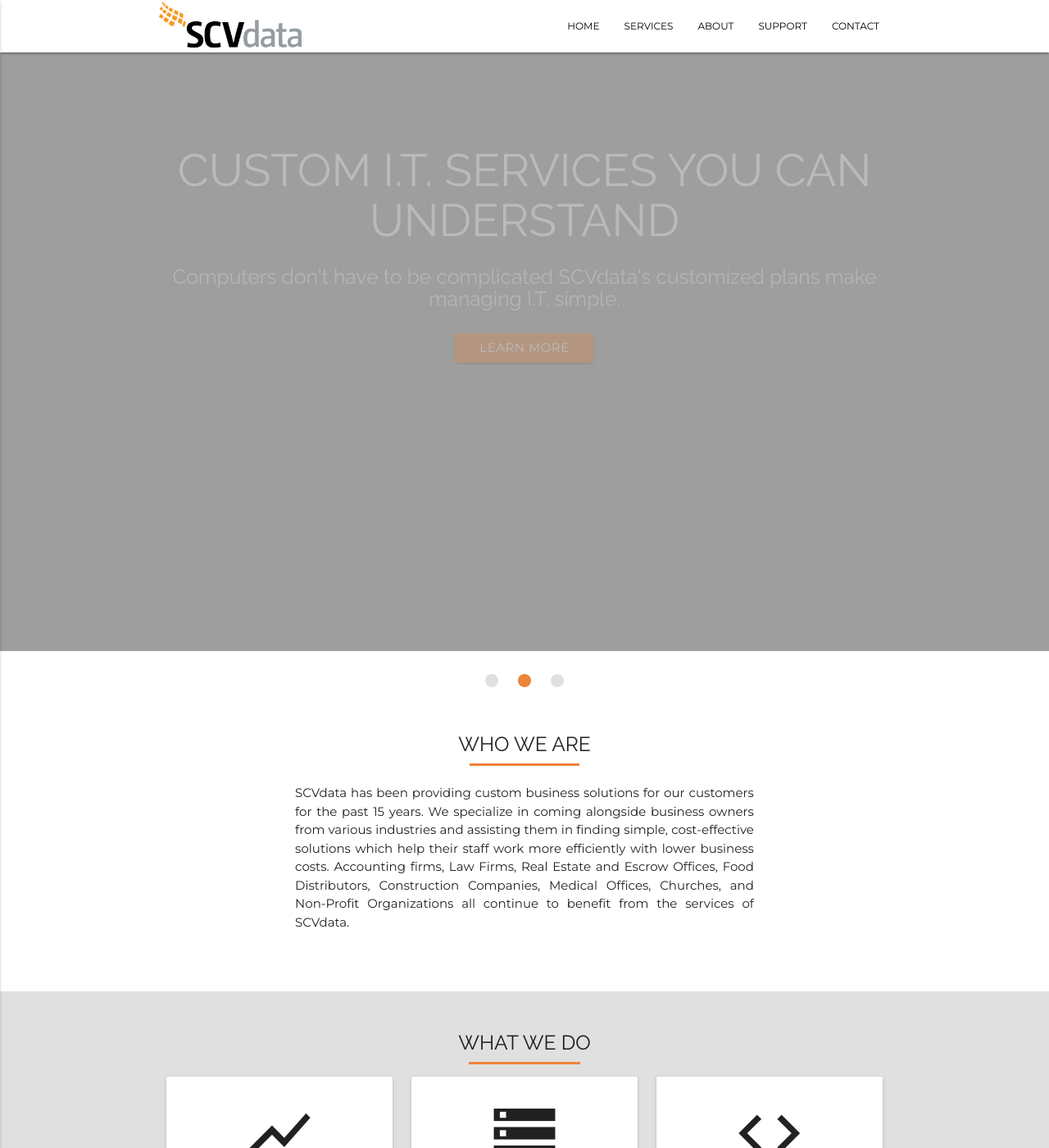
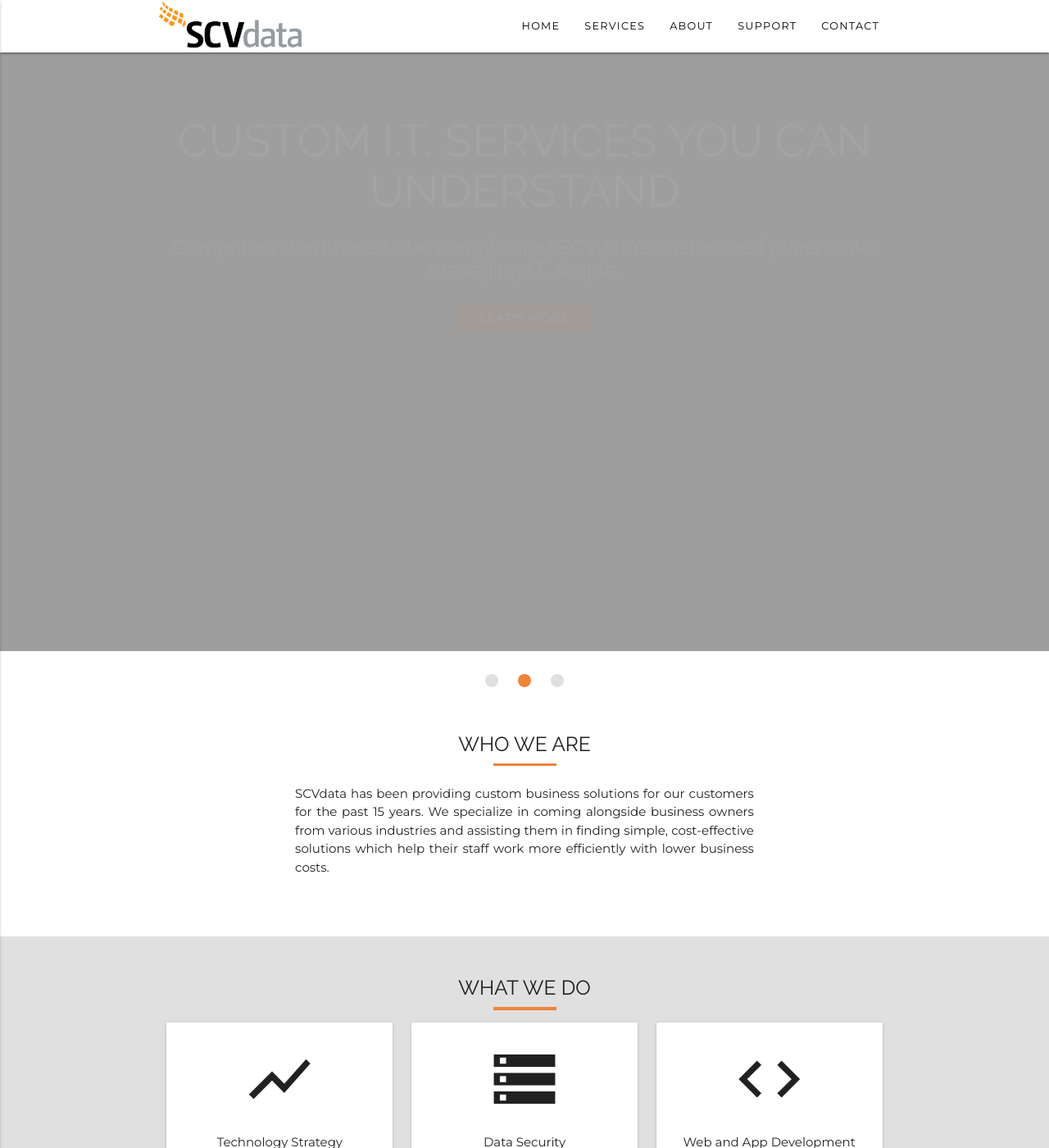
Before and after one commit to carlotscvdata/scvdata_website, a Jekyll site: the page built from index.md, in a window 1280 px wide and 1400 px high. Shown: the whole window at 82% size. Built offline with Jekyll 4.4.1, drawn with Linux system fonts in a browser that asks for light colours; nearby versions of some CDN libraries; some of the changed text lies outside the part shown.

Commit message:
Mobile Responsive and other changes

```diff
--- a/_includes/footer.html
+++ b/_includes/footer.html
@@ -3,15 +3,14 @@
     <div class="row">
     <div class="col l6 s12">
 		<div class="footer-logo">
-		<a href="/"><img src="/img/scvdata_logo.png"></a>
+		<a href="/"><img src="/img/scvdata_logo_white.png"></a>
 	  </div>
 		<p>25050 Ave Kearny #212, Valencia, CA 91355</p>
 		<p>support@scvdata.com</p>
 		<p>661-600-5333</p>
+		</div>
 
-		</div>
-		 <div class="col l4 offset-l2 s12">
-			<h5 class="white-text">Sitemap</h5>
+		 <div class="col l6 s12 center-align">
 			<ul>
 			 <li><a class="grey-text text-lighten-3" href="#!">Services</a></li>
 			 <li><a class="grey-text text-lighten-3" href="#!">About</a></li>
--- a/_includes/head.html
+++ b/_includes/head.html
@@ -13,10 +13,8 @@
     <link rel="stylesheet" href="{{ "/css/main.css" | prepend: site.baseurl }}">
     <link rel="canonical" href="{{ page.url | replace:'index.html','' | prepend: site.baseurl | prepend: site.url }}">
 
-
     <!--Let browser know website is optimized for mobile-->
     <meta name="viewport" content="width=device-width, initial-scale=1.0"/>
 
 	<title>{% if page.title %}{{ page.title }}{% else %}{{ site.title }}{% endif %}</title>
-
 </head>
--- a/_layouts/home.html
+++ b/_layouts/home.html
@@ -19,7 +19,7 @@
       <img src=""> <!-- random image -->
       <div class="caption center-align">
       <h1>CUSTOM I.T. SERVICES YOU CAN UNDERSTAND</h1>
-      <h5 class="light grey-text text-lighten-3">Computers don't have to be complicated SCVdata's customized plans make managing I.T. simple.</h5>
+      <h5 class="light grey-text text-lighten-3 hide-on-small-only">Computers don't have to be complicated SCVdata's customized plans make managing I.T. simple.</h5>
       <a class="waves-effect waves-light btn">LEARN MORE</a>
       </div>
     </li>
@@ -27,7 +27,7 @@
       <img src=""> <!-- random image -->
       <div class="caption left-align">
       <h1>CUSTOM WEB DEVELOPMENT</h1>
-      <h5 class="light grey-text text-lighten-3">Here's our small slogan.</h5>
+      <h5 class="light grey-text text-lighten-3 hide-on-small-only">Here's our small slogan.</h5>
       <a class="waves-effect waves-light btn">button</a>
       </div>
     </li>
@@ -35,7 +35,7 @@
       <img src=""> <!-- random image -->
       <div class="caption right-align">
       <h1>TECHNOLOGY STRATEGY</h1>
-      <h5 class="light grey-text text-lighten-3">Here's our small slogan.</h5>
+      <h5 class="light grey-text text-lighten-3 hide-on-small-only">Here's our small slogan.</h5>
       <a class="waves-effect waves-light btn">button</a>
       </div>
     </li>
@@ -50,11 +50,11 @@
       <div class="col s12">
         <h5 class="center-align">WHO WE ARE</h5>
         <hr>
-          <div class="col s0 m2 l2"></div>
-          <div class="col s12 m8 l8">
-          <p class="center-align" style="text-align: justify;">SCVdata has been providing custom business solutions for our customers for the past 15 years.  We specialize in coming alongside business owners from various industries and assisting them in finding simple, cost-effective solutions which help their staff work more efficiently with lower business costs.  Accounting firms, Law Firms, Real Estate and Escrow Offices, Food Distributors, Construction Companies, Medical Offices, Churches, and Non-Profit Organizations all continue to benefit from the services of SCVdata.</p>
+          <div class="col xl2"></div>
+          <div class="col s12 m12 l12 xl8">
+          <p class="center-align" style="text-align: justify;">SCVdata has been providing custom business solutions for our customers for the past 15 years.  We specialize in coming alongside business owners from various industries and assisting them in finding simple, cost-effective solutions which help their staff work more efficiently with lower business costs.</p>
           </div>
-          <div class="col s0 m2 l2"></div>
+          <div class="col xl2"></div>
       </div>
     </div>
   </div>
@@ -63,24 +63,24 @@
 
 <!-- WHAT WE DO -->
 <section class="grey lighten-2">
-  <div class="container">
+  <div class="container what-we-do">
     <div class="row">
       <div class="col s12">
       <h5 class="center-align">WHAT WE DO</h5>
       <hr>
-        <div class="col s12 m12 l4">
+        <div class="col s12 m4 l4 xl4">
         <div class="card-panel center hoverable" onclick="location.href='#';" style="cursor: pointer;">
           <i class="large material-icons">show_chart</i>
           <p class="card-title">Technology Strategy</p>
         </div>
         </div>
-        <div class="col s12 m12 l4">
+        <div class="col s12 m4 l4 xl4">
         <div class="card-panel center hoverable" onclick="location.href='#';" style="cursor: pointer;">
           <i class="large material-icons">storage</i>
           <p class="card-title">Data Security</p>
         </div>
         </div>
-        <div class="col s12 m12 l4">
+        <div class="col s12 m4 l4 xl4">
         <div class="card-panel center hoverable" onclick="location.href='#';" style="cursor: pointer;">
           <i class="large material-icons">code</i>
           <p class="card-title">Web and App Development</p>
@@ -92,18 +92,45 @@
 </section>
 <!-- WHAT WE DO -->
 
-<!-- OUR CLIENTS -->
+<!-- WHO WE HELP -->
 <section>
+ <div class="container who-we-help">
   <div class="row">
     <div class="col s12">
-      <h5 class="center-align">SOME OF OUR CLIENTS</h5>
+      <h5 class="center-align">WHO WE HELP</h5>
       <hr>
       <br>
-
+      <div class="row who-we-help-fade">
+          <div class="col s6 m4 l4 xl4 center-align icon-card">
+            <i class="large material-icons">business</i>
+            <p>Accounting and Law Firms</p>
+          </div>
+          <div class="col s6 m4 l4 xl4 center-align icon-card">
+            <i class="large material-icons">local_shipping</i>
+            <p>Food Distributors</p>
+          </div>
+          <div class="col s6 m4 l4 xl4 center-align icon-card">
+            <i class="large material-icons">home</i>
+            <p class="card-title">Real Estate</p>
+          </div>
+          <div class="col s6 m4 l4 xl4 center-align icon-card">
+            <i class="large material-icons">local_hospital</i>
+            <p class="card-title">Medical Offices</p>
+          </div>
+          <div class="col s6 m4 l4 xl4 center-align icon-card">
+            <i class="large material-icons">favorite_border</i>
+            <p class="card-title">Nonprofits</p>
+          </div>
+          <div class="col s6 m4 l4 xl4 center-align icon-card">
+            <i class="large material-icons">build</i>
+            <p class="card-title">Construction Companies</p>
+          </div>
+      </div>
     </div>
   </div>
+</div>
 </section>
-<!-- OUR CLIENTS -->
+<!-- WHO WE HELP -->
 
 <!-- PARALLAX -->
 <section class="parallax-container">
@@ -120,6 +147,48 @@
 </section>
 <!-- PARALLAX -->
 
+<!-- OUR CLIENTS -->
+<section>
+    <div class="container our-clients">
+    <div class="row">
+      <div class="col s12">
+        <h5 class="center-align">SOME OF OUR CLIENTS</h5>
+        <hr>
+        <br>
+        <div class="row clients-fade">
+        <div class="col s6 m6 l3 center-align">
+          <img src="img/logo1.png" alt="Logo 1" height="104" width="143">
+        </div>
+        <div class="col s6 m6 l3 center-align">
+          <img src="img/logo4.png" alt="Logo 1" height="104" width="143">
+        </div>
+        <div class="col s6 m6 l3 center-align">
+          <img src="img/logo3.png" alt="Logo 1" height="104" width="143">
+        </div>
+        <div class="col s6 m6 l3 center-align">
+          <img src="img/logo4.png" alt="Logo 1" height="104" width="143">
+        </div>
+        </div>
+        <div class="row clients-fade">
+        <div class="col s6 m6 l3 center-align">
+          <img src="img/logo4.png" alt="Logo 1" height="104" width="143">
+        </div>
+        <div class="col s6 m6 l3 center-align">
+          <img src="img/logo3.png" alt="Logo 1" height="104" width="143">
+        </div>
+        <div class="col s6 m6 l3 center-align">
+          <img src="img/logo1.png" alt="Logo 1" height="104" width="143">
+        </div>
+        <div class="col s6 m6 l3 center-align">
+          <img src="img/logo4.png" alt="Logo 1" height="104" width="143">
+        </div>
+        </div>
+      </div>
+    </div>
+    </div>
+  </section>
+  <!-- OUR CLIENTS -->
+
 <!-- CONTACT US -->
 <section>
   <div class="container">
@@ -129,9 +198,9 @@
       <hr>
       <br>
       </div>
-      <div class="col s12">
-        <div class="card medium">
-            <div class="contact-form">
+      <div class="col xl2"></div>
+      <div class="col s12 m12 l12 xl8">
+            <div class="contact-form z-depth-1">
             <div class="row">
                 <div class="input-field col s6">
                     <input id="first_name" type="text" class="validate">
@@ -158,8 +227,8 @@
                       <a href="#">Send Message</a>
                   </div>
             </div>
-        </div>
       </div>
+      <div class="col xl2"></div>
     </div>
   </div>
 </section>
--- a/_sass/minima/_layout.scss
+++ b/_sass/minima/_layout.scss
@@ -1,22 +1,25 @@
+/** Mobile first styles go here
+* Mobile Devices <= 600 px
+* iPhone X, Google Pixel 2XL, iPhone 7
+*/
+
+
 /**
  * Site header
  */
-
 nav {
   background-color: white !important;
 
   ul a {
-  color: black !important;
-  font-size: 0.8em;
-  }
-
-  .material-icons {
-    color: black !important;
+  color: black;
+  font-size: 0.85em;
+  font-weight: 590;
+  letter-spacing: 0.1em;
   }
 
   .brand-logo {
     img {
-      height: 60px;
+      height: 48px;
     }
   }
 }
@@ -27,7 +30,7 @@ nav {
 
 .footer-logo {
   img {
-    height: 50px;
+    height: 45px;
   }
   margin-bottom: 1em;
 }
@@ -39,17 +42,27 @@ nav {
   p {
     padding: 0;
     margin: 0;
+    font-size: 1em;
   }
   ul {
     columns: 2;
     -webkit-columns: 2;
     -moz-columns: 2;
   }
+  li {
+    margin-bottom: 0.5em;
+  }
+  a {
+    font-size: 1.1em;
+  }
 }
 
 /**
  * Layout
  */
+main {
+  flex: 1 0 auto;
+}
 
 body {
   font-family: $text-font;
@@ -57,22 +70,22 @@ body {
   min-height: 100vh;
   flex-direction: column;
 
+  p {
+    font-size: 1.25em;
+  }
+
   h1, h2, h3, h4, h5{
     font-family: $heading-font;
     font-weight: 590;
   }
 }
 
-main {
-  flex: 1 0 auto;
-}
-
 hr {
-  background-color: $main !important;
-  color: $main !important;
-  border: solid 1px $main !important;
-  height: 1px !important;
-  width: 15% !important;
+  background-color: $main;
+  color: $main;
+  border: solid 1px $main;
+  height: 0.1rem;
+  width: 5rem;
 }
 
 section {
@@ -81,11 +94,11 @@ section {
 }
 
 .btn {
-  background: $main !important;
+  background: $main;
 }
 
 .btn:hover {
-  background-color: #d8884e !important;
+  background-color: #d8884e;
 }
 
 input:focus {
@@ -104,14 +117,14 @@ input:focus {
 /* Slider Section */
 
 .slider {
-  height: 780px !important;
+  height: 450px !important;
 
   h1 {
-    font-size: 3.7em;
+    font-size: 1.5em;
   }
 
   .slides {
-    height: 730px !important;
+    height: 350px !important;
   }
 
   .btn {
@@ -123,20 +136,46 @@ input:focus {
   }
 }
 
+/* Who We Help */
+
+.who-we-help {
+
+  .icon-card {
+    height: 180px !important;
+  }
+  p {
+    font-weight: 500;
+  }
+  .material-icons {
+    color: #bdbdbd;
+  }
+}
+
+
 /* Parallax Section */
 
 .parallax-container {
-  height: 250px;
+  height: 200px;
   color: white !important;
 
   i {
     color: $main;
+  }
+  h4 {
+    font-size: 1.75em;
   }
 }
 
 .parallax {
   position: absolute;
   z-index: -1;
+}
+
+/* Some of our Clients */
+
+.our-clients {
+  padding-top: 3.5em;
+
 }
 
 /* Contact Us */
@@ -157,14 +196,207 @@ input:focus {
 }
 
 /**
-* Media Responsive
+* Media Responsive Design
 */
 
-@media (max-width: 600px) {
-  .nav-wrapper .brand-logo img {
-    height: 54px;
+/** Tablet Devices styles go here
+* Tablet Devices > 600 px
+* iPad, iPad Pro
+*/
+
+@media screen and (min-width: 601px) {
+
+/**
+ * Site header
+ */
+   nav {
+    .brand-logo {
+      img {
+        height: 60px;
+      }
+    }
   }
-  .footer-logo img {
-    height: 45px;
+
+/**
+ * Layout
+ */
+
+ body {
+  font-family: $text-font;
+
+  p {
+    font-size: 1.2em;
+  }
+
+  h1, h2, h3, h4, h5{
+    font-family: $heading-font;
+    font-weight: 590;
   }
 }
+
+/**
+* Home Page
+*/
+
+/* Slider Section */
+
+  .slider {
+    height: 780px !important;
+
+    h1 {
+      font-size: 3.7em;
+    }
+
+    .slides {
+      height: 730px !important;
+    }
+
+    .btn {
+      margin-top: 1.2em;
+    }
+
+    .indicator-item.active {
+        background-color: $main !important;
+    }
+  }
+
+/* What We Do */
+
+.what-we-do {
+  .card-panel {
+    height: 200px !important;
+  }
+}
+
+/* Who We Help */
+
+.who-we-help {
+  .icon-card {
+    height: 185px !important;
+  }
+  p {
+    font-weight: 500;
+  }
+}
+
+/* Parallax Section */
+
+  .parallax-container {
+    height: 250px;
+    color: white !important;
+
+    i {
+      color: $main;
+    }
+    h4 {
+      font-size: 2.25em;
+    }
+  }
+
+  .parallax {
+    position: absolute;
+    z-index: -1;
+  }
+}
+
+/** Desktop Devices styles go here
+* Desktop Devices > 992 px
+*/
+
+@media screen and (min-width: 993px) {
+
+/**
+ * Layout
+ */
+
+body {
+  font-family: $text-font;
+
+  p {
+    font-size: 1.2em;
+  }
+
+  h1, h2, h3, h4, h5{
+    font-family: $heading-font;
+    font-weight: 590;
+  }
+}
+
+/**
+* Home Page
+*/
+
+/* What We Do */
+
+.what-we-do {
+  .card-panel {
+    height: 200px !important;
+  }
+}
+
+/* Who We Help */
+
+.who-we-help {
+  padding-top: 3em;
+
+  .icon-card {
+    height: 200px !important;
+  }
+  p {
+    font-weight: 500;
+    font-size: 1.2em;
+  }
+}
+
+}
+
+/** Large Desktop Devices styles go here
+* Large Desktop Devices > 1200 px
+*/
+
+@media screen and (min-width: 1201px) {
+
+  /**
+   * Layout
+   */
+
+   body {
+    font-family: $text-font;
+
+    p {
+      font-size: 1em;
+    }
+
+    h1, h2, h3, h4, h5{
+      font-family: $heading-font;
+      font-weight: 590;
+    }
+  }
+
+/**
+* Home Page
+*/
+
+/* What We Do */
+
+.what-we-do {
+  .card-panel {
+    height: 190px;
+  }
+}
+
+/* Who We Help */
+
+.who-we-help {
+  padding-top: 3em;
+
+  .icon-card {
+    height: 210px !important;
+    }
+
+  p {
+    font-weight: 500;
+    font-size: 1.2em;
+    }
+  }
+}
```
Also changed, not shown: img/logo1.png (added), img/logo2.png (added), img/logo3.png (added), img/logo4.png (added), img/scvdata_logo_white.png (added).
